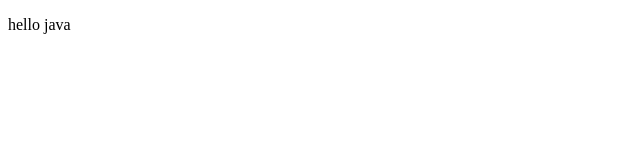
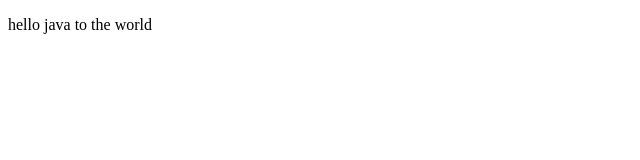
Before and after one commit to yesk-al/google-repo, a plain HTML site: page index.html in a window 1280 px wide. Shown: the full height of the page, 0-640 px from the left. Drawn offline with Linux system fonts and the light colour scheme.

Commit message:
fourth commit

```diff
--- a/index.html
+++ b/index.html
@@ -7,6 +7,6 @@
     <title>Document</title>
 </head>
 <body>
-    <p>hello  java</p>
+    <p>hello  java to the world</p>
 </body>
 </html>
```
